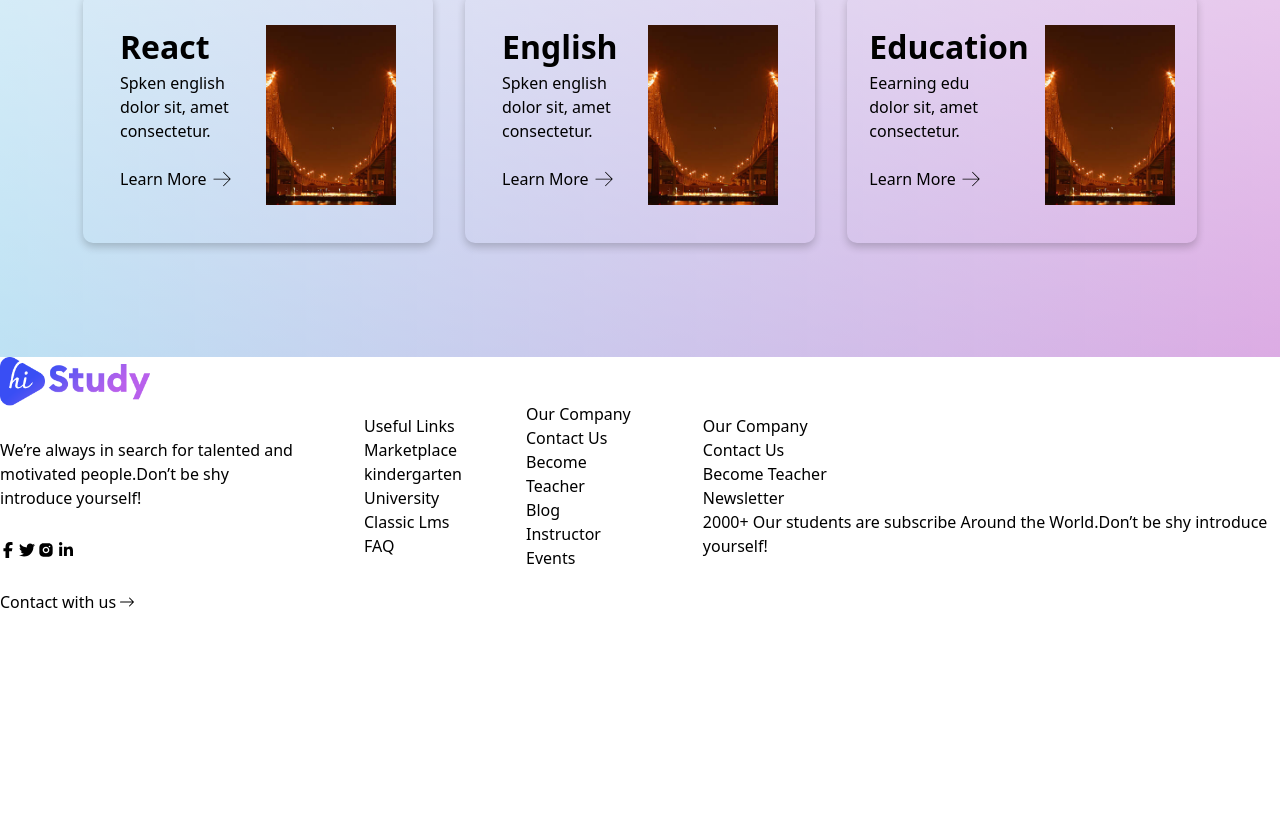
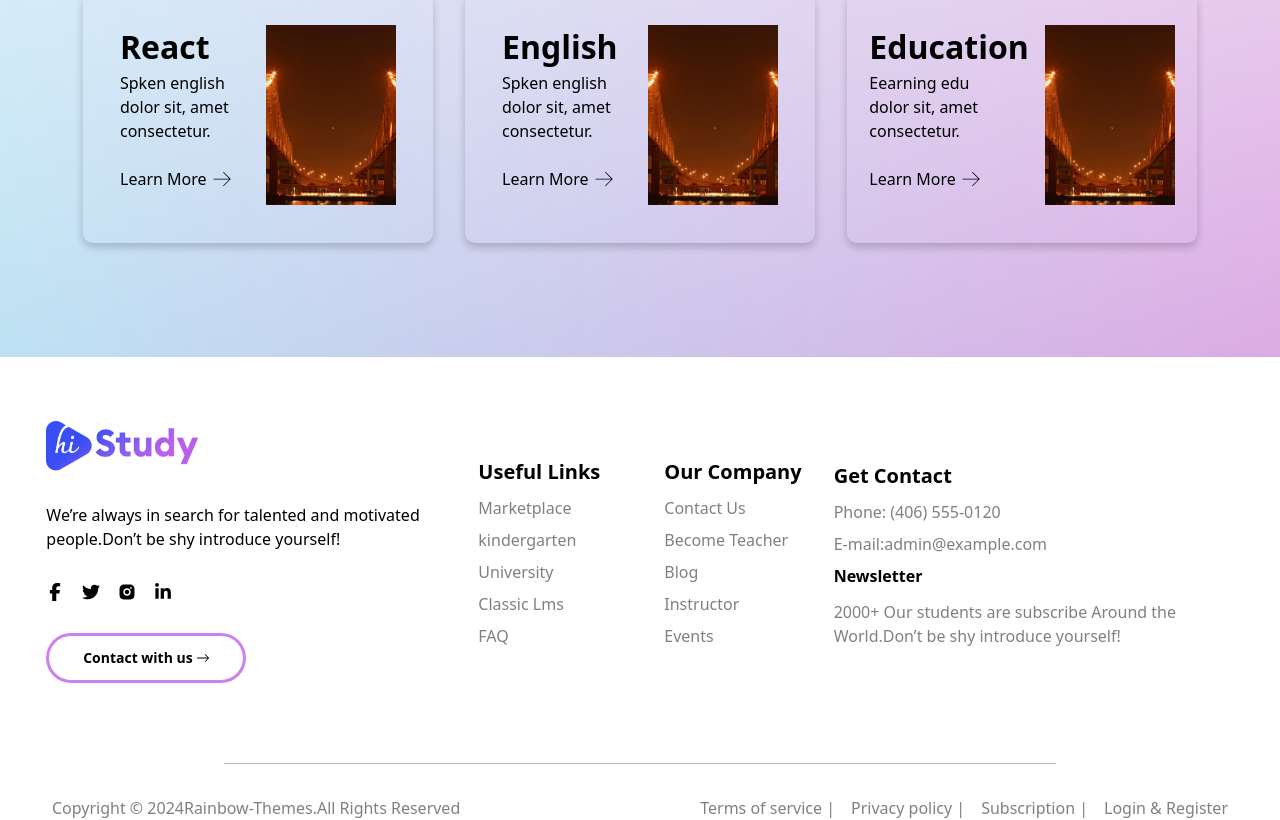
Before and after one commit to Liyanapk/Course_School, a Next.js app: page /course in a window 1280 px wide. Shown: the part 623-1443 px from the top of the page. Before the commit the page ends 1237 px from the top, so only its background shows below. Built offline with nearby package versions, Linux system fonts and the light colour scheme.

Commit message:
feat: do feedback card

```diff
--- a/app/page.tsx
+++ b/app/page.tsx
@@ -3,7 +3,8 @@ import Footer from "@/components/footer/Footer";
 import Banner from "@/components/banner/Banner";
 import ContentSection from "@/components/content/Content";
 import InstructorPage from "@/components/instructor/Instructor";
-
+import FeedBack from "@/components/feedback/FeedBack"
+import SendEmail from "@/components/email/Email"
 
 export default function CoursePage (){
 
@@ -16,7 +17,8 @@ export default function CoursePage (){
             <Banner/>
             <ContentSection/>
             <InstructorPage/>
-
+            <FeedBack />
+             <SendEmail/>
             <Footer/>
 
         </div>
--- /dev/null
+++ b/components/email/Email.css
@@ -0,0 +1,5 @@
+.email-content{
+    height: 200px;
+    background-color: antiquewhite;
+    margin-top: 4rem;
+}
--- a/components/footer/Footer.css
+++ b/components/footer/Footer.css
@@ -2,8 +2,17 @@
     display: flex;
     flex-direction: column;
     justify-content:center ;
+    gap: 5em;
 
   }
+  .footer-content{
+    display: flex;
+    flex-direction: row;
+    align-items: center;
+    justify-content: center;
+    gap: 5.5em;
+    margin-top: 4rem;
+}
 .footer-content-1{
     display: flex;
     flex-direction: column;
@@ -12,22 +21,196 @@
 
 }
 .footer-para {
-    width: 300px;
+    width: 400px;
 }
 .footer-icons{
     display: flex;
     flex-direction: row;
-    gap: 0.2em;
+    gap: 1em;
+    font-size: large;
+}
+.response-icon{
+    display: flex;
+    flex-direction: column;
+
+    gap: 2em;
 }
 .footer-contact{
     display: flex;
     align-items: center;
     gap: 0.2em;
 }
-.footer-content{
+
+
+.footer-contact{
+    width: 200px;
+    height: 50px;
+    border: 3px solid rgb(204, 130, 238); /* Transparent border to create space for gradient */
+    border-radius: 50px;
+    display: flex;
+    align-items: center;
+    justify-content: center;
+    color: black; /* Text color */
+    font-weight: bold;
+    font-size: 14px;
+    overflow: hidden;
+
+}
+.content-response{
     display: flex;
     flex-direction: row;
-    align-items: center;
     justify-content: center;
     gap: 4em;
+
 }
+
+.footer-content-heading{
+    font-size: 20px;
+    font-weight: 800;
+    color: black;
+    line-height: 2;
+}
+.footer-content li a{
+    color: gray;
+    line-height: 2;
+}
+.footer-content-4{
+    display: flex;
+    flex-direction: column;
+
+}
+.footer-form{
+    display: flex;
+    flex-direction: column;
+    gap: .5em;
+}
+.footer-form h5{
+    font-size: 16px;
+    font-weight: 700;
+    line-height: 2;
+}
+.footer-form p{
+    color: gray;
+    line-height: 1.5;
+    width: 400px;
+}
+
+.footer-line-container {
+    display: flex;
+    flex-direction: column;
+    align-items: center;
+    gap: 2rem;
+}
+
+.line {
+    width: 65%;
+    border: none;
+    border-top: 1px solid rgba(0, 0, 0, 0.267);
+    margin: 0;
+}
+
+.footer-last {
+    display: flex;
+    gap: 28rem;
+    justify-content: center;
+    color: gray;
+}
+.terms-of-service{
+    display: flex;
+    flex-direction: row;
+    gap: 1em;
+}
+
+
+
+/* media query */
+
+
+@media (max-width:1326px){
+    .footer-content{
+        gap: 2em;
+    }
+    .footer-last {
+        gap: 15em;
+    }
+}
+
+@media (max-width:1182px){
+    .footer-content{
+        display: flex;
+        flex-direction: column;
+        align-items: center;
+        justify-content: center;
+        gap: 5.5em;
+    }
+
+    .content-response{
+        display: flex;
+        flex-direction: row;
+        justify-content: center;
+        align-items: center;
+        text-align: center;
+        gap: 8em;
+    }
+    .response-icon{
+        display: flex;
+        flex-direction: row;
+        align-items: center;
+        gap: 4em;
+    }
+    .footer-last {
+        display: flex;
+        flex-direction: column;
+        gap: 2em;
+        align-items: center;
+        justify-content: center;
+    }
+    .footer-content-4{
+
+        text-align: center;
+    }
+    .footer-form {
+        text-align: center;
+    }
+    .footer-form p{
+        width: 500px;
+        text-align: center;
+    }
+}
+
+@media (max-width:512px){
+    .footer-form p{
+
+        width: 300px;
+        text-align: center;
+    }
+    .footer-last {
+        width: 200px;
+    }
+    .terms-of-service{
+        display: flex;
+        flex-direction: column;
+        gap: 1em;
+        text-align: center;
+    }
+}
+
+@media (max-width:410px){
+    .footer-content-1{
+       margin-left: 4rem;
+    }
+    .footer-para {
+        width: 300px;
+    }
+    .response-icon{
+        display: flex;
+        flex-direction: column;
+        align-items: start;
+        gap: 2em;
+    }
+    .content-response{
+
+        gap: 4em;
+    }
+
+}
--- a/components/footer/Footer.tsx
+++ b/components/footer/Footer.tsx
@@ -17,10 +17,11 @@ export default function Footer (){
             <Image
                 src="/images/logo/logo.png"
                 alt="logo"
-                width={150}
-                height={50}
+                width={152}
+                height={49}
                 />
                 <p className="footer-para ">We’re always in search for talented and motivated people.Don’t be shy introduce yourself!</p>
+                 <div className="response-icon">
                    <div className="footer-icons">
                         <FaFacebookF />
                         <FaTwitter />
@@ -29,8 +30,13 @@ export default function Footer (){
                     </div>
                         <button className="footer-contact">Contact with us <BsArrowRight /></button>
                     </div>
+            </div>
+
+
+            <div className="content-response">
+
             <div className="footer-content-2">
-                <h5>Useful Links</h5>
+                <h5 className="footer-content-heading">Useful Links</h5>
                 <ul>
                     <li>
                         <a href="#">Marketplace</a>
@@ -50,7 +56,7 @@ export default function Footer (){
                 </ul>
             </div>
             <div className="footer-content-3">
-                <h5>Our Company</h5>
+                <h5 className="footer-content-heading">Our Company</h5>
                 <ul>
                     <li>
                         <a href="#">Contact Us</a>
@@ -69,21 +75,46 @@ export default function Footer (){
                     </li>
                 </ul>
             </div>
-            <div className="footer-content-3">
-                <h5>Our Company</h5>
+    </div>
+
+            <div className="footer-content-4">
+                <div>
+                <h5 className="footer-content-heading">Get Contact</h5>
                     <ul>
                         <li>
-                        <a href="#">Contact Us</a>
+                            <a href="#">Phone: (406) 555-0120</a>
                         </li>
                         <li>
-                        <a href="#">Become Teacher</a>
+                            <a href="#">E-mail:admin@example.com</a>
                         </li>
                     </ul>
-                <form>
+                </div>
+                <form className="footer-form">
                     <h5>Newsletter</h5>
-                    <p>2000+ Our students are subscribe Around the World.Don’t be shy introduce yourself!</p>
+                    <p className="form-para">2000+ Our students are subscribe Around the World.Don’t be shy introduce yourself!</p>
                 </form>
 
+            </div>
+       </div>
+
+       <div className="footer-line-container">
+           <hr className="line" />
+        <div className="footer-last">
+             <p>Copyright © 2024<a href="#">Rainbow-Themes.</a>All Rights Reserved</p>
+            <ul className="terms-of-service">
+              <li>
+                <a href="#">Terms of service |</a>
+             </li>
+             <li>
+                <a href="#">Privacy policy |</a>
+             </li>
+             <li>
+                <a href="#">Subscription |</a>
+             </li>
+             <li>
+                <a href="#">Login & Register</a>
+             </li>
+            </ul>
         </div>
         </div>
  </div>
--- a/components/header/Header.tsx
+++ b/components/header/Header.tsx
@@ -22,8 +22,8 @@ export default function Header () {
                 <Image
                 src="/images/logo/logo.png"
                 alt="logo"
-                width={150}
-                height={50}
+                width={152}
+                height={49}
                 />
             </div>
 
--- a/components/instructor/Instructor.css
+++ b/components/instructor/Instructor.css
@@ -1,13 +1,19 @@
+html, body {
+    max-width: 100%;
+    overflow-x: hidden;
+}
+
 .instructor-content{
     display: flex;
     flex-direction: column;
     align-items: center;
-     height: 900px;
-     width: 100%;
+    height: auto;
+    padding-bottom: 4rem;
     margin: 0 auto;
-    background-color: rgba(221, 239, 247, 0.11);
+    background-color: rgba(161, 216, 240, 0.11);
+    margin-top: 4rem;
+    max-width: 100%;
 
-    margin-top: 4rem;
 }
 
 .instructor-head{
@@ -41,6 +47,9 @@
     width: 900px;
     text-align: center;
     color: gray;
+    width: 90%;
+    max-width: 600px;
+    margin: 0 auto;
 }
 .card-grid{
     display: grid;
@@ -48,14 +57,15 @@
     gap: 2em;
     margin-top: 2rem;
 
+
 }
 .instructor-card-icons{
     display: flex;
     flex-direction: row;
     align-items: center;
     color: white;
-    font-size: 15px;
-    gap: 0.2em;
+    font-size: 18px;
+    gap: 0.4em;
     opacity: 0;
     width: 0;
     overflow: hidden;
@@ -162,9 +172,9 @@
         margin-top: 4rem;
     }
     .instructor-content{
-         height: auto;
+
          padding-bottom: 4rem;
-         width: auto;
+         width: 100%;
     }
 
 
@@ -208,54 +218,47 @@
     .card-grid{
         grid-template-columns: repeat(1, 1fr);
     }
-    .instructor-head{
-        font-size: 35px;
-        width: 500px;
 
-    }
-    .instructor-para{
-
-        width: 600px;
+        .instructor-head {
+            font-size: 35px;
+            width: 100%; /* Change to responsive width */
+        }
+        .instructor-para {
+            width: 90%; /* Adjust width */
+        }
     }
 
-}
-@media (max-width: 506px){
 
-    .instructor-content{
-        width: 125%;
-   }
 
-}
 @media (max-width: 574px){
 
     .instructor-head{
         width: 400px;
     }
     .instructor-para{
-        width: 500px;
+        width: 400px;
+        text-align: center;
     }
+
+}
+
+@media (max-width: 506px){
+
+    .instructor-content{
+        width: 100%;
+   }
 
 }
 @media (max-width: 492px){
 
     .instructor-head{
         width: 300px;
+        font-size: 30px;
     }
     .instructor-para{
-        width: 400px;
+        width: 300px;
+        font-size: 10px;
+        text-align: center;
     }
 
 }
-
-@media (max-width: 432px){
-
-    .instructor-head{
-        font-size: 35px;
-
-    }
-    .instructor-para{
-        font-size: 12px;
-    }
-
-
-}
```
Also changed, not shown: components/email/Email.tsx (added, +10 -0 lines), components/feedback/FeedBack.tsx (+58 -30 lines), components/feedback/Feedback.css (+69 -0 lines). Lines whose indentation alone changed are shown as unchanged.
